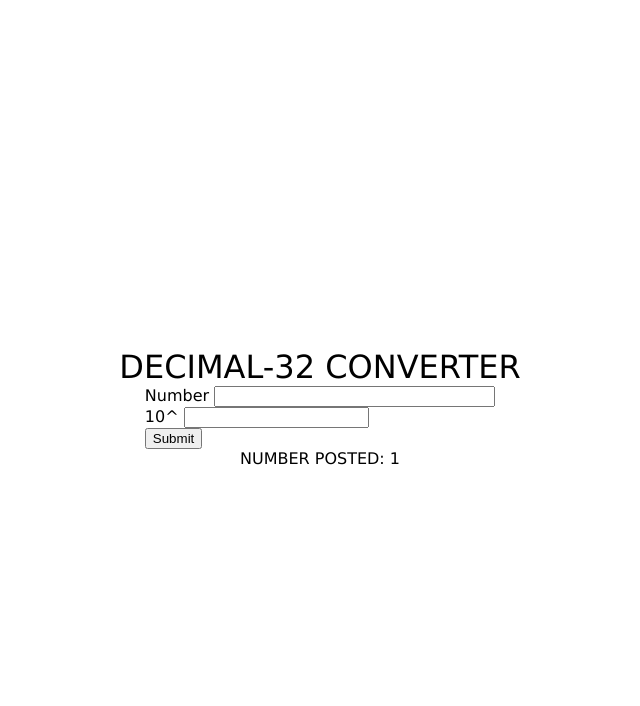
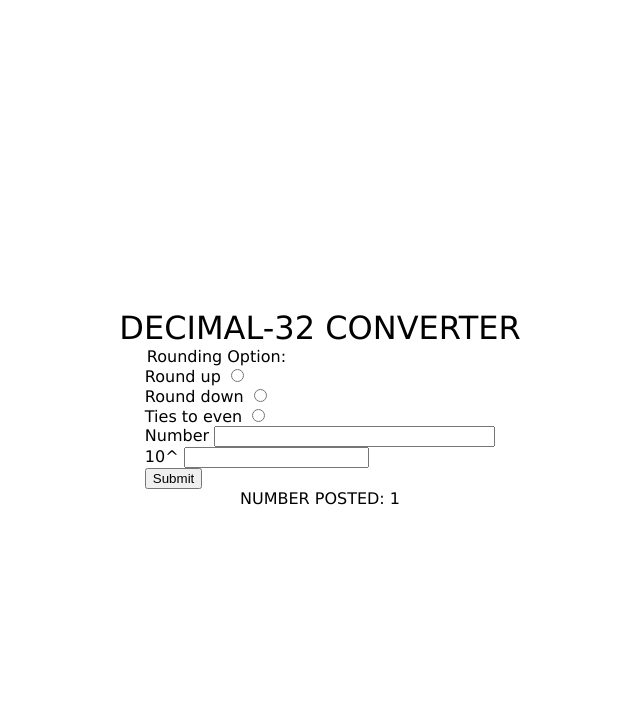
Before and after one commit to krizchellewong/decimal-32-converter, a Flask app: template converter_app/templates/index.html in a window 1280 px wide. Shown: the top 706 px of the page, without its empty margins (320-960 px from the left). Run offline with Flask 3, Linux system fonts and the light colour scheme; the template is opened without the code that fills it: values that come from a table or form of the project are taken from there, most other values are stand-ins (such as "Sample title", 1, 10 or a date in 2020).

Commit message:
Accommodate for integers and rounding options
Integers are now accepted and added radio buttons for rounding options

```diff
--- a/converter_app/converter.py
+++ b/converter_app/converter.py
@@ -123,7 +123,7 @@ def convert_to_densely_packed_bcd(number):
 
 
 
-def decimal_32_floating_ponint_converter(number, exponent):
+def decimal_32_floating_ponint_converter(number, exponent, rounding):
     # input number with exponent done through
     # if the number is a normal case
     if check_number(number, exponent):
--- a/converter_app/templates/index.html
+++ b/converter_app/templates/index.html
@@ -13,6 +13,12 @@
     <div>
         <form action="#" method="POST">
             {{ form.hidden_tag() }}
+            <legend>
+                {{ form.rounding.label }}
+            </legend>
+            {% for choice in form.rounding %}
+                <label>{{ choice.label }} {{ choice }}</label><br>
+            {% endfor %}
             {{ form.decimal_field.label }}
             {{ form.decimal_field(size=32, step="any") }}<br>
             {{ form.exponent.label }}
--- a/converter_app/views.py
+++ b/converter_app/views.py
@@ -1,6 +1,6 @@
 from flask import Flask, render_template, request
 from flask_wtf import FlaskForm
-from wtforms import Form, FloatField, SubmitField, IntegerField
+from wtforms import Form, FloatField, SubmitField, IntegerField, RadioField
 from wtforms.validators import DataRequired
 from . import app
 from .converter import decimal_32_floating_ponint_converter as Converter
@@ -15,7 +15,8 @@ def home():
         # TODO: the request should display the output of the decimal-32 conversion
         decimal = form.decimal_field.data
         exponent = form.exponent.data
-        converted = Converter(decimal, exponent)
+        rounding = form.rounding.data
+        converted = Converter(decimal, exponent, rounding)
         return render_template("index.html", number = converted, form=form)
 
     return render_template("index.html", form = form)
@@ -23,6 +24,11 @@ def home():
 
 # Class for the form submission
 class ConvertForm(FlaskForm):
+    choices = [('roundup', 'Round up'),
+               ('rounddown', 'Round down'),
+               ('tiestoeven', 'Ties to even')]
+
     decimal_field = FloatField('Number', validators=[DataRequired()])
     exponent = IntegerField('10^', validators=[DataRequired()])
+    rounding = RadioField('Rounding Option:', choices=choices)
     submit = SubmitField('Submit')
```
